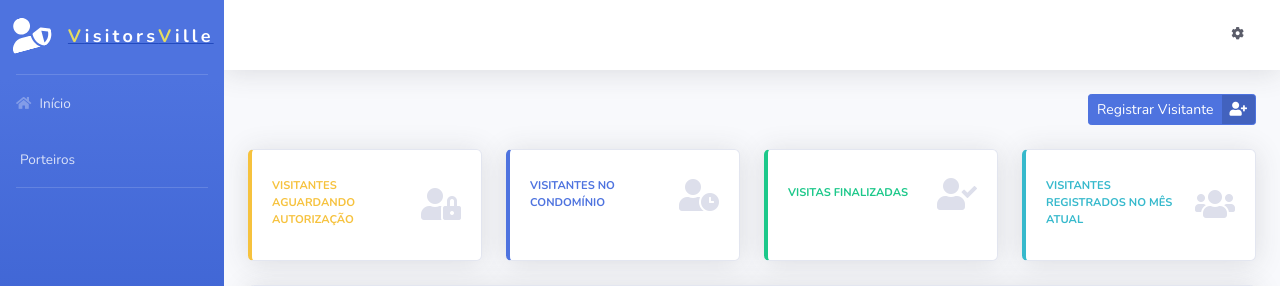
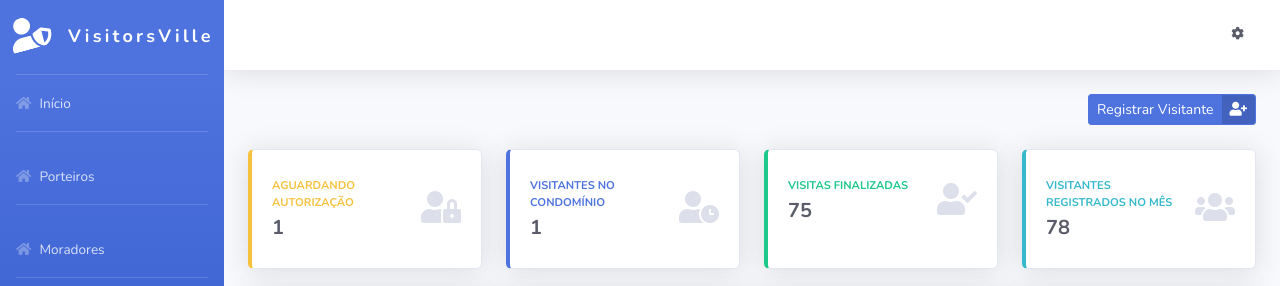
Before and after one commit to WandersoNoleto/Dashboard_Visitor-Control, a Django app: template templates/index.html in a window 1280 px wide. Shown: the top 286 px of the page. Run offline with Django 4.2, Linux system fonts and the light colour scheme; the template is opened without the code that fills it, so the values that code supplies are empty; some libraries are stand-ins or nearby versions.

Commit message:
(#003) interface adjustments

```diff
--- a/static/css/extra.css
+++ b/static/css/extra.css
@@ -23,9 +23,4 @@
 
     font-size: large;
     letter-spacing: 0.2rem;
-
 }
-
-.title-logo span{
-    color: rgb(230, 221, 96);
-}
--- a/templates/base.html
+++ b/templates/base.html
@@ -21,13 +21,13 @@
     <body id="page-top">
         <div id="wrapper">
             <ul class="navbar-nav bg-gradient-primary sidebar sidebar-dark accordion" id="accordionSidebar">
-                <a class="content-logo" href="#">
+                <div class="content-logo">
                     <div class="rotate-n-15 svg-logo-icon">
                         <img src="{% static 'img/user-shield-solid.svg' %}" alt="Logo Site">
                     </div>
 
                     <div class="title-logo"><span>V</span>isitors<span>V</span>ille</div>
-                </a>
+                </div>
 
                 <hr class="sidebar-divider my-0">
 
@@ -37,10 +37,20 @@
                         <span>Início</span>
                     </a>
                 </li>
+                <hr class="sidebar-divider">
                 <li class="nav-item">
                     <a class="nav-link" href="#">
-                        <i class="fa-regular fa-user-police"></i>
+                        <i class="fas fa-home"></i>
+                        {% comment %} <img id="#" src="{% static 'img/user-shield-solid.svg' %}" alt="" > {% endcomment %}
                         <span>Porteiros</span>
+                    </a>
+                </li>
+                <hr class="sidebar-divider">
+                <li class="nav-item">
+                    <a class="nav-link" href="#">
+                        <i class="fas fa-home"></i>
+                        {% comment %} <img id="#" src="{% static 'img/user-shield-solid.svg' %}" alt="" > {% endcomment %}
+                        <span>Moradores</span>
                     </a>
                 </li>
 
--- a/templates/index.html
+++ b/templates/index.html
@@ -30,8 +30,8 @@
                 <div class="card-body">
                     <div class="row no-gutters align-items-center">
                         <div class="col mr-2">
-                            <div class="text-xs font-weight-bold text-warning text-uppercase mb-1">Visitantes aguardando autorização</div>
-                            <div class="h5 mb-0 font-weight-bold text-gray-800">{{ visitor_waiting }}</div>
+                            <div class="text-xs font-weight-bold text-warning text-uppercase mb-1">Aguardando autorização</div>
+                            <div class="h5 mb-0 font-weight-bold text-gray-800">1</div>
                         </div>
 
                         <div class="col-auto">
@@ -48,7 +48,7 @@
                     <div class="row no-gutters align-items-center">
                         <div class="col mr-2">
                             <div class="text-xs font-weight-bold text-primary text-uppercase mb-1">Visitantes no condomínio</div>
-                            <div class="h5 mb-0 font-weight-bold text-gray-800">{{ visitor_in_visit }}</div>
+                            <div class="h5 mb-0 font-weight-bold text-gray-800">1</div>
                         </div>
 
                         <div class="col-auto">
@@ -65,7 +65,7 @@
                     <div class="row no-gutters align-items-center">
                         <div class="col mr-2">
                             <div class="text-xs font-weight-bold text-success text-uppercase mb-1">Visitas finalizadas</div>
-                            <div class="h5 mb-0 font-weight-bold text-gray-800">{{ visit_finished }}</div>
+                            <div class="h5 mb-0 font-weight-bold text-gray-800">75</div>
                         </div>
                         <div class="col-auto">
                             <i class="fas fa-user-check fa-2x text-gray-300"></i>
@@ -80,8 +80,8 @@
                 <div class="card-body">
                     <div class="row no-gutters align-items-center">
                         <div class="col mr-2">
-                            <div class="text-xs font-weight-bold text-info text-uppercase mb-1">Visitantes registrados no mês atual</div>
-                            <div class="h5 mb-0 font-weight-bold text-gray-800">{{ visitors_in_month }}</div>
+                            <div class="text-xs font-weight-bold text-info text-uppercase mb-1">Visitantes registrados no mês</div>
+                            <div class="h5 mb-0 font-weight-bold text-gray-800">78</div>
                         </div>
                         <div class="col-auto">
                             <i class="fas fa-users fa-2x text-gray-300"></i>
@@ -115,7 +115,7 @@
                         <tr>
                             <td> {{ visitor.personal_name }}</td>
                             <td> {{ visitor.get_cpf }} </td>
-                            <td> {{ visitor.arrival_time }} </td>
+                            <td> {{ visitor.format_arrival_time}} </td>
                             <td> {{ visitor.get_status_display }}</td>
                             <td> {{ visitor.get_authorization_time}}</td>
                             <td> {{ visitor.get_resident_who_authorized }}</td>
```
Also changed, not shown: apps/visitors/models.py (+15 -1 lines), README.md, documentation/readme/assets/mainpicture.png, documentation/readme/assets/mainpicture_legado.png (added).
